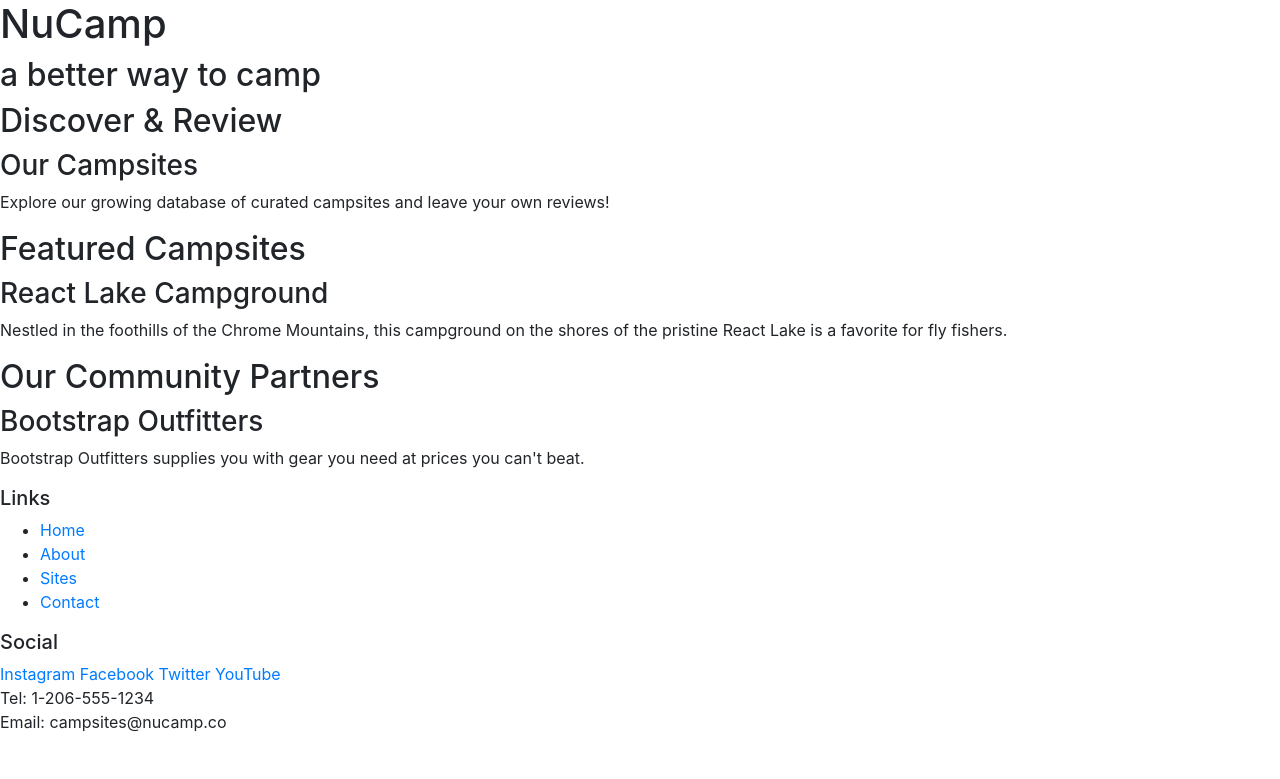
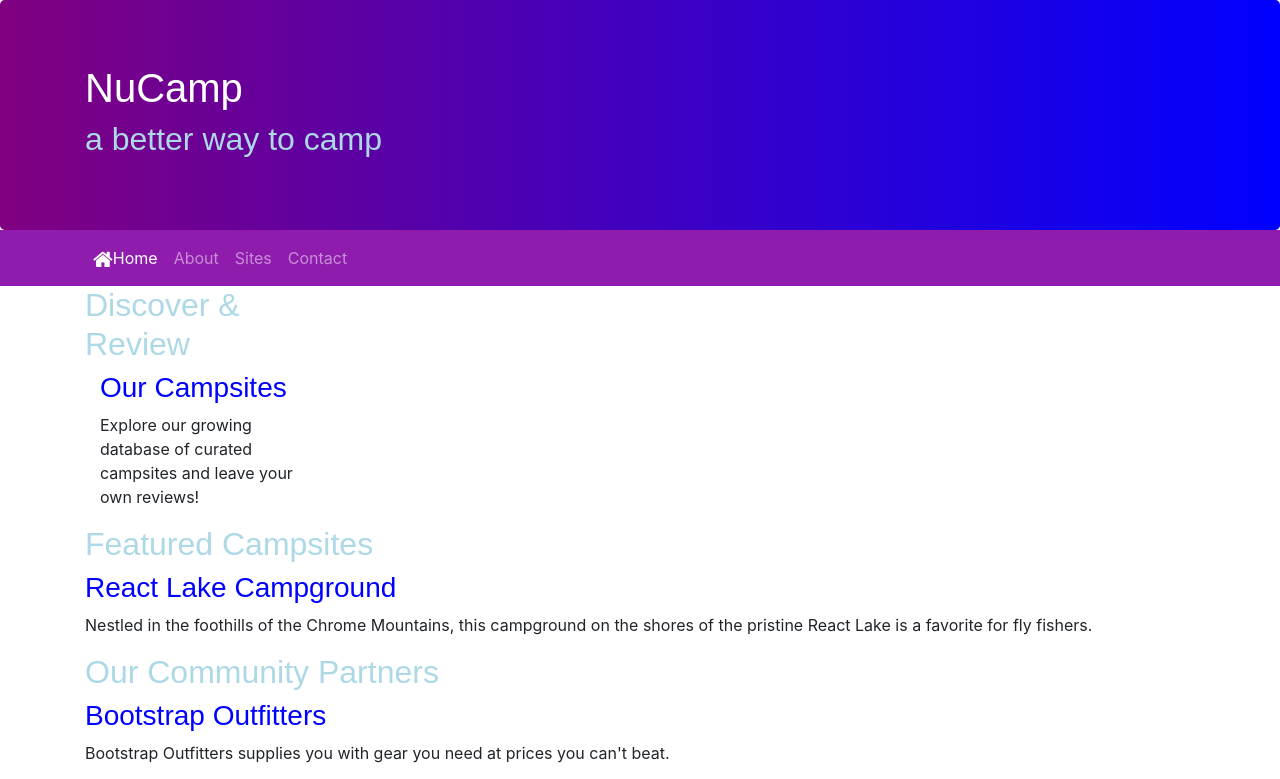
Before and after one commit to MannyV/nucampsite, a website: page index.html in a window 1280 px wide. Shown: the top 779 px of the page. Drawn offline with nearby package versions, Linux system fonts and the light colour scheme.

Commit message:
Navbar and breadcrumbs

```diff
--- a/index.html
+++ b/index.html
@@ -8,24 +8,51 @@
 
      <!-- Bootstrap CSS -->
     <link rel="stylesheet" href="node_modules/bootstrap/dist/css/bootstrap.min.css" />
+    <link rel="stylesheet" href="styles.css" />
+    <!-- Additional CSS must be placed after Bootstrap CSS -->
+    <link rel="stylesheet" href="node_modules/font-awesome/css/font-awesome.min.css" />
     <title>NuCamp: A Better Way To Camp</title>
 </head>
 
 <body>
 
-    <header>
-        <div>
+    <header class="jumbotron">
+        <div class="container">
+            <div class="row">
+                <div class="col">
                     <h1>NuCamp</h1>
                     <h2>a better way to camp</h2>
                 </div>
+            </div>
+        </div>
     </header>
 
-    <div>
+    <nav class="navbar navbar-expand-sm navbar-dark sticky-top">
+        <div class="container">
+            <button class="navbar-toggler" type="button" data-toggle="collapse" data-target="#nucampNavbar">
+                <span class="navbar-toggler-icon"></span>
+            </button>
+            <div class="collapse navbar-collapse" id="nucampNavbar">
+                <ul class="navbar-nav">
+                    <li class="nav-item active"><a class="nav-link" href="#"><i class="fa fa-home fa-lg"></i>Home</a></li>
+                    <li class="nav-item"><a class="nav-link" href="aboutus.html">About</a></li>
+                    <li class="nav-item"><a class="nav-link" href="#">Sites</a></li>
+                    <li class="nav-item"><a class="nav-link" href="#">Contact</a></li>
+                </ul>
+            </div>
+        </div>
+    </nav>
+
+    <div class="container">
+        <div class="row">
+            <div class="col-sm-4 col-md-3">
                 <h2>Discover & Review</h2>
+                <div class="col">
                     <h3>Our Campsites</h3>
                     <p>Explore our growing database of curated campsites and leave your own reviews!</p>
                 </div>
-
+            </div>
+        </div>
     <div>
         <h2>Featured Campsites</h2>
         <h3>React Lake Campground</h3>
--- a/package.json
+++ b/package.json
@@ -16,6 +16,7 @@
   },
   "dependencies": {
     "bootstrap": "^4.0.0",
+    "font-awesome": "^4.7.0",
     "jquery": "^3.3.1",
     "popper.js": "^1.12.9"
   }
--- /dev/null
+++ b/styles.css
@@ -0,0 +1,29 @@
+h1, h2, h3 {
+    font-family: "Arial";
+}
+
+h1 {
+    color: white;
+}
+
+h2 {
+    color: lightblue;
+}
+
+.navbar {
+    background-color: #901CAD;
+}
+
+h3 {
+    color: blue;
+}
+
+header.jumbotron {
+    background-image: linear-gradient(to right, purple , blue);
+    margin: 0;
+  }
+
+footer {
+    background-image: linear-gradient(to bottom, lightblue , white);
+    padding: 25px 0px;
+  }
```
Also changed, not shown: aboutus.html (added, +91 -0 lines), 2 other files. Lines whose indentation alone changed are shown as unchanged.
